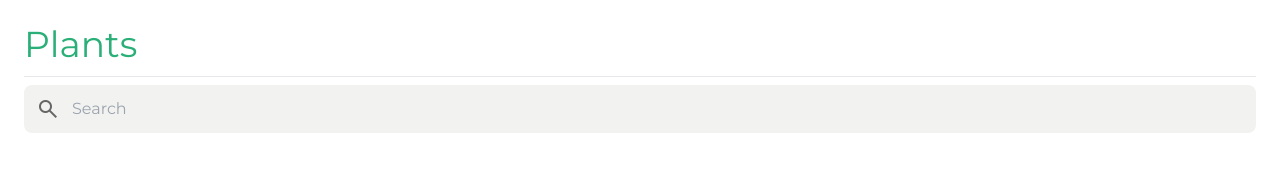
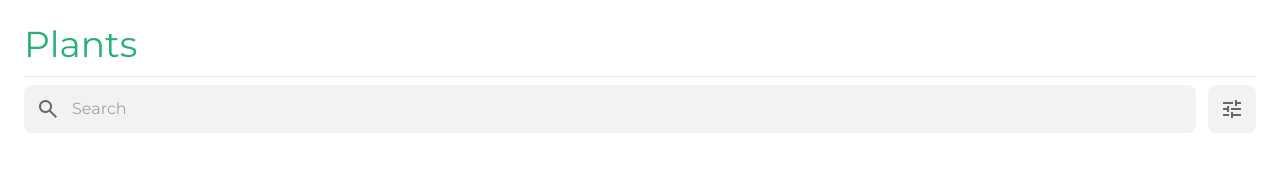
Before and after one commit to rykeroc/plant-index-nextjs, a Next.js app: page / in a window 1280 px wide. Shown: the top 183 px of the page. Built offline with nearby package versions, Linux system fonts and the light colour scheme.

Commit message:
Update TextInput.tsx: - Remove IconPlacementType.ts - Add param default for iconPlacement
Add IconPlacementType.ts, Button.tsx

Update page.tsx: Add filter button

```diff
--- a/src/app/page.tsx
+++ b/src/app/page.tsx
@@ -1,8 +1,22 @@
+"use client"
+
 import TextInput from "@/app/ui/components/Inputs/TextInput";
+import Button from "@/app/ui/components/Inputs/Button";
 
 export default function Home() {
+	const handleOnClick = () => {
+		// TODO
+		console.log("Filter button clicked")
+	}
+
 	return (
-		// Search bar
-		<TextInput placeholder={"Search"} iconName={"search"} iconPlacement={"leading"}/>
+		<>
+			<div className={"flex flex-row space-x-3"}>
+				{/* Search bar */}
+				<TextInput placeholder={"Search"} iconName={"search"} iconPlacement={"leading"}/>
+				{/* Filter button */}
+				<Button iconName={"tune"} onClick={handleOnClick}/>
+			</div>
+		</>
 	);
 }
--- /dev/null
+++ b/src/app/types/IconPlacementType.ts
@@ -0,0 +1 @@
+export type IconPlacementType = "leading" | "trailing"
--- /dev/null
+++ b/src/app/ui/components/Inputs/Button.tsx
@@ -0,0 +1,49 @@
+"use client"
+
+import {IconPlacementType} from "@/app/types/IconPlacementType";
+import React, {useState} from "react";
+import MaterialIcon from "@/app/ui/components/MaterialIcon";
+
+type ButtonProps = {
+	text?: string,
+	iconName?: string,
+	iconPlacement?: IconPlacementType,
+	onClick: () => void
+}
+
+const Button = ({text = "", iconName, iconPlacement = "leading", onClick}: Readonly<ButtonProps>) => {
+	const [isHovered, setIsHovered] = useState(false)
+	const handleOnHover = () => setIsHovered(true)
+	const handleOnLeave = () => setIsHovered(false)
+
+	const colorClass = isHovered ? "text-primary" : "text-textSecondary"
+
+	const icon: React.ReactNode | null = iconName != undefined ? (
+		<MaterialIcon name={iconName}/>
+	) : null
+
+	return (
+		<button className={"p-3 rounded-lg bg-container " +
+			"flex flex-row space-x-3  " +
+			`${colorClass} `}
+				onClick={onClick}
+				onMouseEnter={handleOnHover}
+				onMouseLeave={handleOnLeave}>
+			{/* Leading icon */}
+			{
+				icon && iconPlacement == "leading" && icon
+			}
+
+			{
+				text != undefined ? text : ""
+			}
+
+			{/* Trailing icon */}
+			{
+				icon && iconPlacement == "trailing" && icon
+			}
+		</button>
+	)
+}
+
+export default Button
--- a/src/app/ui/components/Inputs/TextInput.tsx
+++ b/src/app/ui/components/Inputs/TextInput.tsx
@@ -2,8 +2,7 @@
 
 import MaterialIcon from "@/app/ui/components/MaterialIcon";
 import React, {useState} from "react";
-
-type IconPlacementType = "leading" | "trailing"
+import {IconPlacementType} from "@/app/types/IconPlacementType";
 
 type TextInputProps = {
 	placeholder: string,
@@ -11,7 +10,7 @@ type TextInputProps = {
 	iconPlacement?: IconPlacementType
 }
 
-const TextInput = ({placeholder, iconName, iconPlacement}: Readonly<TextInputProps>) => {
+const TextInput = ({placeholder, iconName, iconPlacement = "leading"}: Readonly<TextInputProps>) => {
 	const [isContainerHover, setIsContainerHovered] = useState(false)
 	const handleOnContainerHover = () => setIsContainerHovered(true)
 	const handleOnContainerLeave = () => setIsContainerHovered(false)
```
